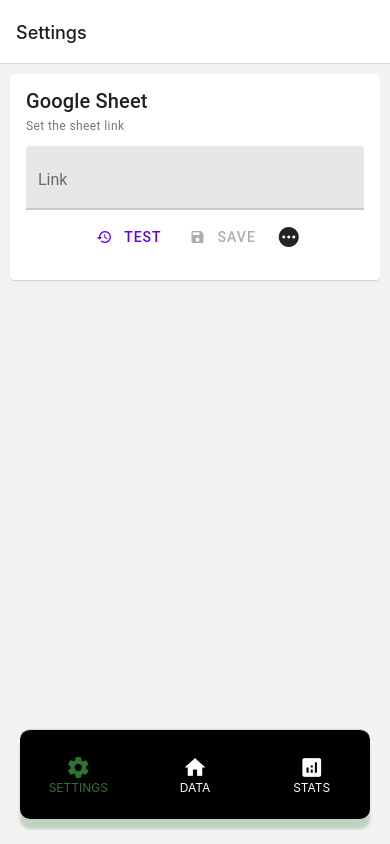
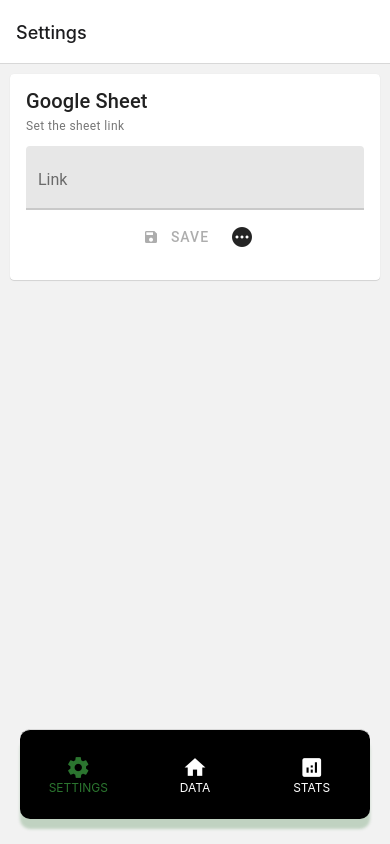
Before and after one commit to Kggupta/Bungee, a React Native app: screen /Settings in a window 390 px wide. Built offline with nearby package versions, Linux system fonts and the light colour scheme.

Commit message:
Removed test button to check when saving

```diff
--- a/src/Views/Components/SheetComponent.tsx
+++ b/src/Views/Components/SheetComponent.tsx
@@ -34,7 +34,6 @@
         <Card.Content>
           <TextInput autoComplete="off" autoCorrect={false} label="Link" onChangeText={text => setText(text)}/>
           <View style={styles.buttons}>
-            <Button icon="history" onPress={runTests}>Test</Button>
             <Button icon="content-save" disabled={success != 'check-circle'} onPress={saveSheet}>Save</Button>
             <Icon style={styles.test} name={success} tvParallaxProperties={false}/>
           </View>
```
